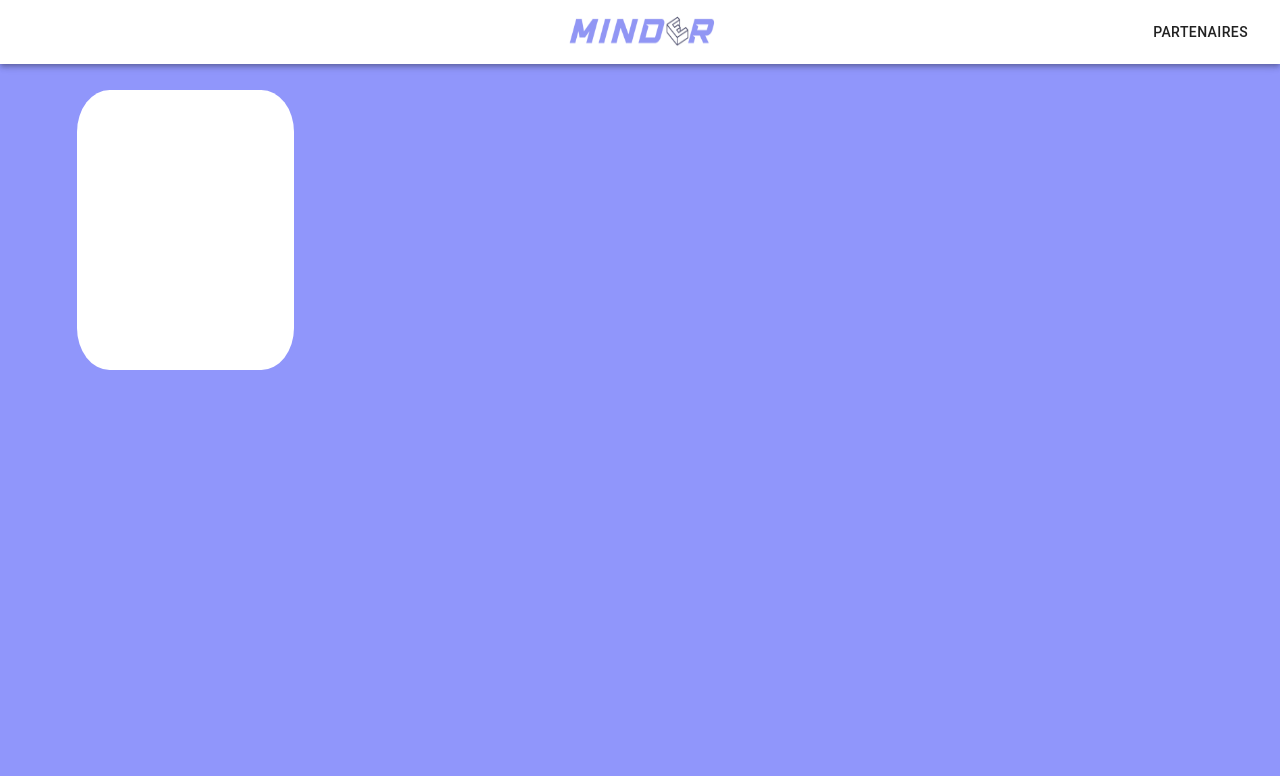
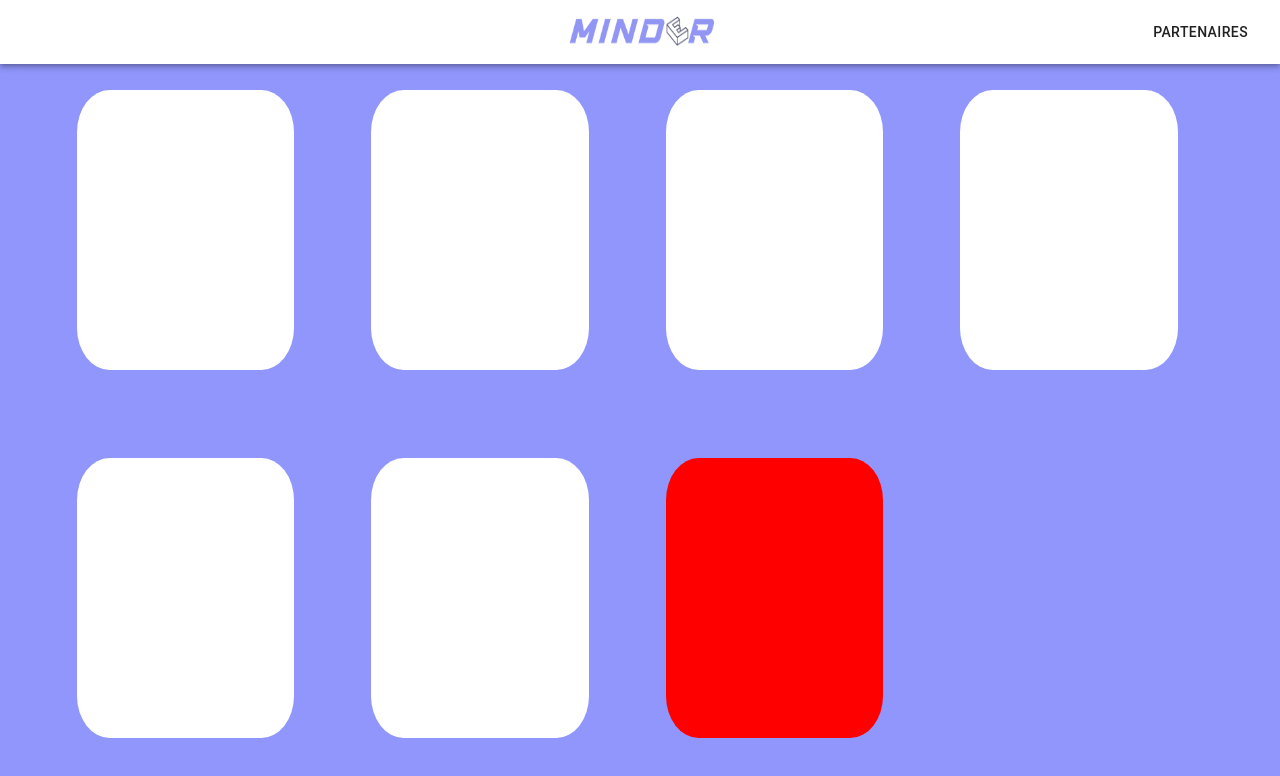
Before and after one commit to Zakichanu/Minder, a React (Create React App) app in the folder minder/: page /Dashboard in a window 1280 px wide. Shown: the top 776 px of the page. Built offline with nearby package versions, Linux system fonts and the light colour scheme; a web font is replaced by a local one.

Commit message:
Dashboard sans texte

```diff
--- a/minder/src/pages/Dashboard.module.css
+++ b/minder/src/pages/Dashboard.module.css
@@ -20,11 +20,29 @@
   margin-top: 2%;
 }
 
+.rectangleAjout {
+  float: left;
+  border-radius: 15%;
+  background-color: red;
+  width: 17vw;
+  height: 35vh;
+  margin-left: 6%;
+  margin-top: 2%;
+}
+
 
 .ScrollPage {
+  display: flex;
+  flex-direction: row;
+  flex-wrap: wrap;
   overflow: scroll;
   height: 100%;
   padding-bottom: 5%;
+}
+
+td {
+  padding: 10px;
+  width: auto;
 }
 
 .signupSCDiv {
--- a/minder/src/pages/Dashboard.tsx
+++ b/minder/src/pages/Dashboard.tsx
@@ -40,8 +40,21 @@ const Dashboard: FunctionComponent = () => {
       <NavBar />
       <div className={styles.ScrollPage}>
 
-        <div className={styles.rectangleContent}>
-        </div>
+
+            <div className={styles.rectangleContent}>
+            </div>
+
+            <div className={styles.rectangleContent}>
+            </div>
+
+            <div className={styles.rectangleContent}>
+            </div><div className={styles.rectangleContent}>
+            </div><div className={styles.rectangleContent}>
+            </div><div className={styles.rectangleContent}>
+            </div>
+
+            <div className={styles.rectangleAjout}>
+            </div>
 
       </div>
 
```
